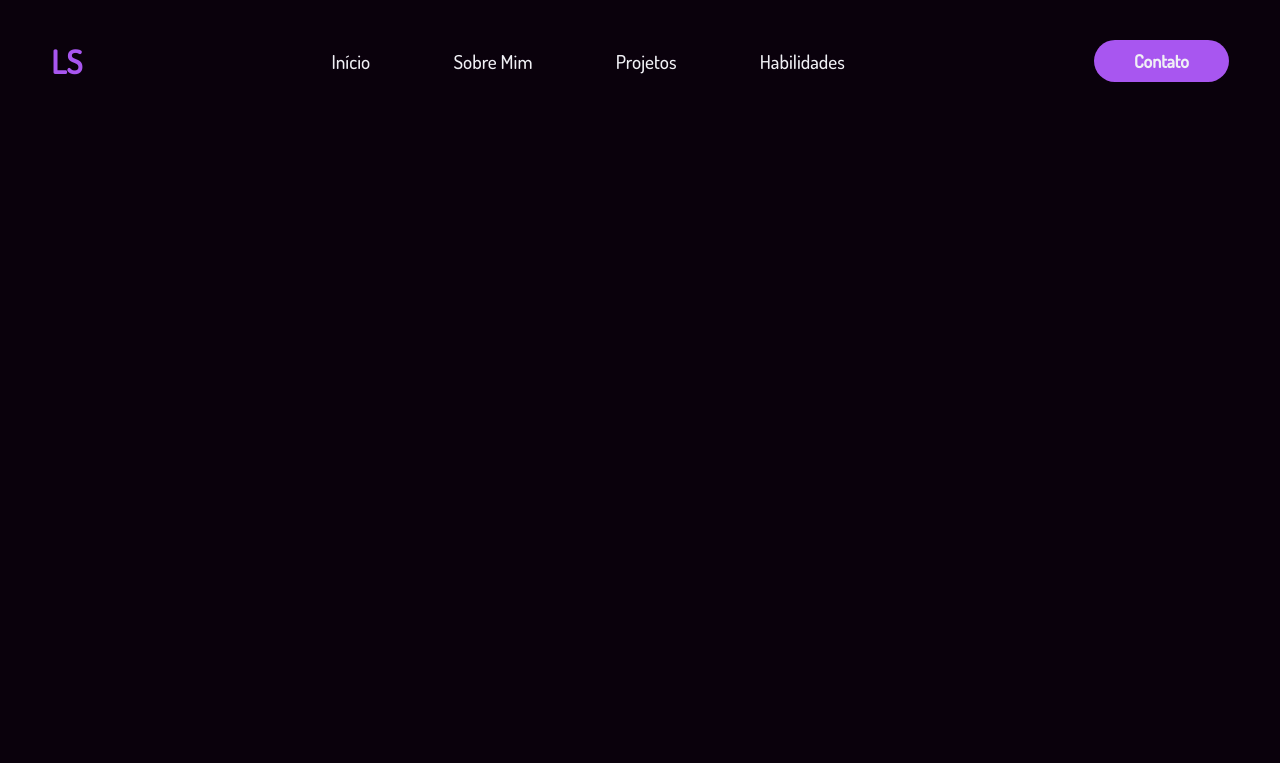
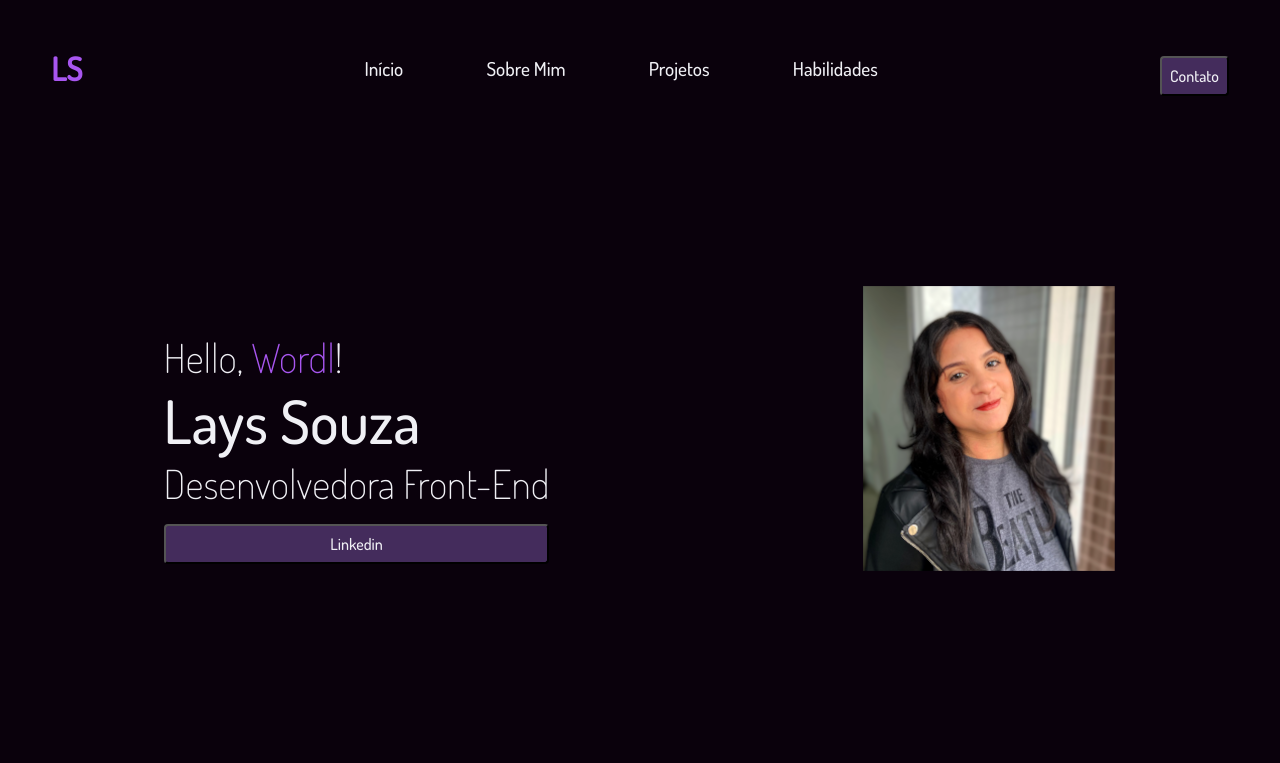
Before and after one commit to souzlays/Portfolio, a plain HTML site: page index.html in a window 1280 px wide. Drawn offline with Linux system fonts and the light colour scheme.

Commit message:
Estrutura e estilização da main

```diff
--- a/index.html
+++ b/index.html
@@ -28,9 +28,29 @@
             </a>
         </div><!--btn-contato-->
         </div><!--Interface-->
-
     </header>
 
+    <main>
+        <section class="topo-do-site">
+            <div class="interface">
+                <div class="flex">
+                    <div class="txt-topo-site">
+                        <h1>Hello, <span>Wordl</span>!</h1>
+                        <h2>Lays Souza</h2>
+                        <h3>Desenvolvedora Front-End</h3>
+                        <div class="btn-linkedin">
+                            <a href="#">
+                                <button>Linkedin</button>
+                            </a>
+                        </div>
+                    </div> <!--txt-topo-site-->
+                    <div class="img-topo-site">
+                        <img src="Imagens/eured.png" alt="Minha-foto">
+                    </div><!--img-topo-site-->
+                </div> <!--flex-->
+            </div><!--Interface-->
+        </section><!--topo-do-site-->
+    </main>
 
 </body>
 </html>
--- a/style.css
+++ b/style.css
@@ -17,6 +17,9 @@ body {
 }
 h1 {
     color: #a856f0;
+}
+.flex {
+    display: flex;
 }
 /* ESTILO DO CABEÇALHO */
 header {
@@ -44,14 +47,57 @@ header nav ul li {
    padding: 0 40px;
 }
 header .btn-contato button {
-    padding: 10px 40px;
-    font-size: 18px;
-    font-weight: 600;
-    border: 0;
-    border-radius: 50px;
-    background-color: #a856f0;
-    color: #f0f0f5;
+    margin-top: 1rem;
+    padding: 0.5rem;
+    background: #ae7cf059;
+    font-size: 1rem;
+    border-radius: 4px;
+    transition: all 0.3s ease;
+    cursor: pointer;
+    color:#f0f0f5;
+
 }
 header .btn-contato button:hover {
     box-shadow: 0px 0px 8px #f0f0f562;
+    width: 100%;
 }
+/* Estilo do topo do site */
+section.topo-do-site {
+    padding: 40px 4%;
+}
+section.topo-do-site .flex {
+    align-items: center;
+    justify-content: center;
+    gap: 90px;
+}
+.topo-do-site h2 {
+    color: #f0f0f5;
+    font-size:60px;
+    font-weight: normal;
+}
+.topo-do-site h1, h3 {
+    color: #f0f0f5;
+    font-size: 40px;
+    font-weight: lighter;
+
+}
+.topo-do-site .txt-topo-site h1 span {
+    color: #a856f0;
+}
+.btn-linkedin button {
+    margin-top: 1rem;
+    padding: 0.5rem;
+    background: #ae7cf059;
+    font-size: 1rem;
+    border-radius: 4px;
+    transition: all 0.3s ease;
+    cursor: pointer;
+    color:#f0f0f5;
+    width: 100%;
+
+}
+.btn-linkedin button:hover {
+    box-shadow: 0px 0px 8px #f0f0f58a;
+    letter-spacing: 0.5px;
+
+}
```
Also changed, not shown: Imagens/eu.jpeg (deleted), Imagens/eured.png (added).
